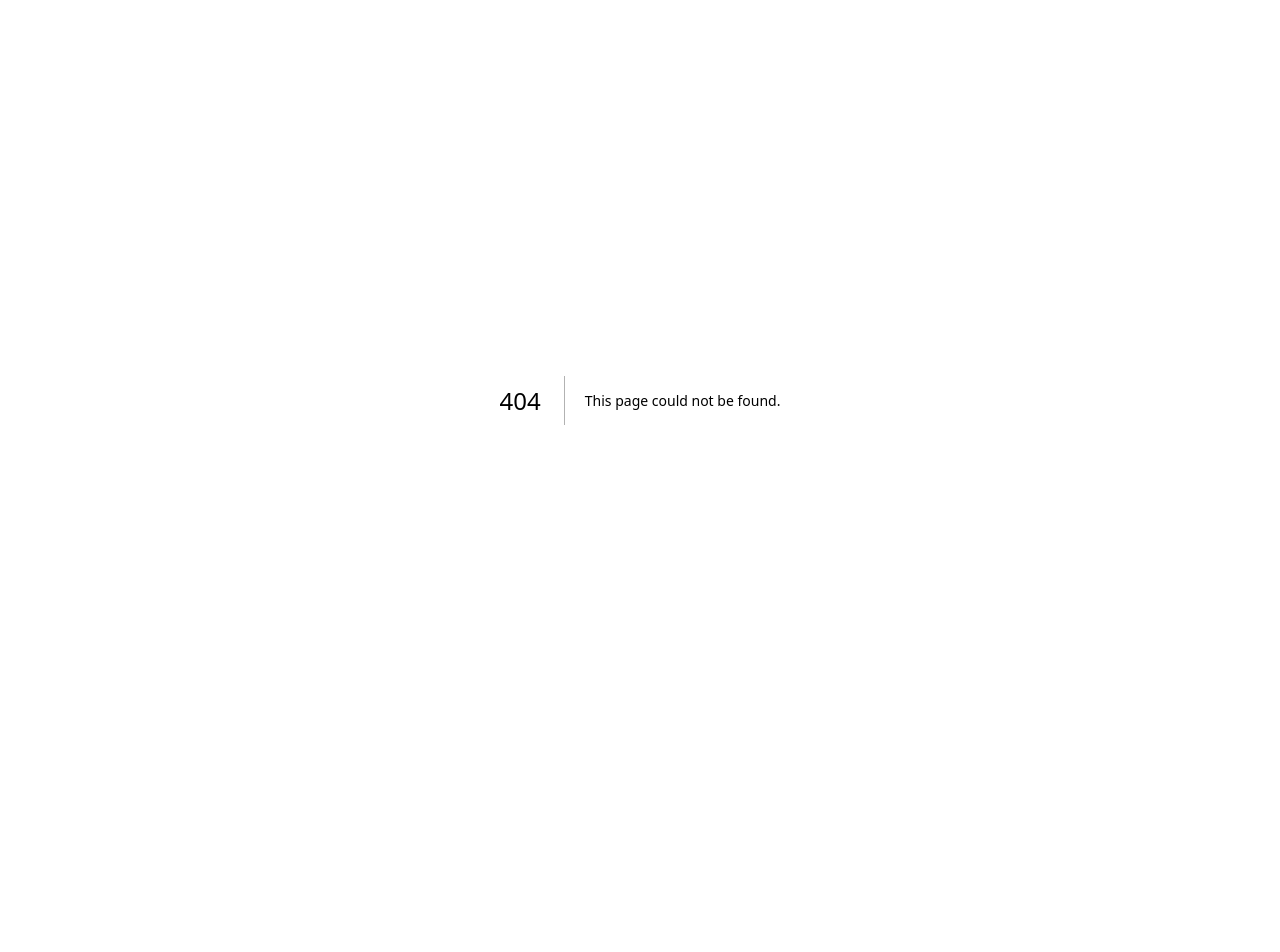
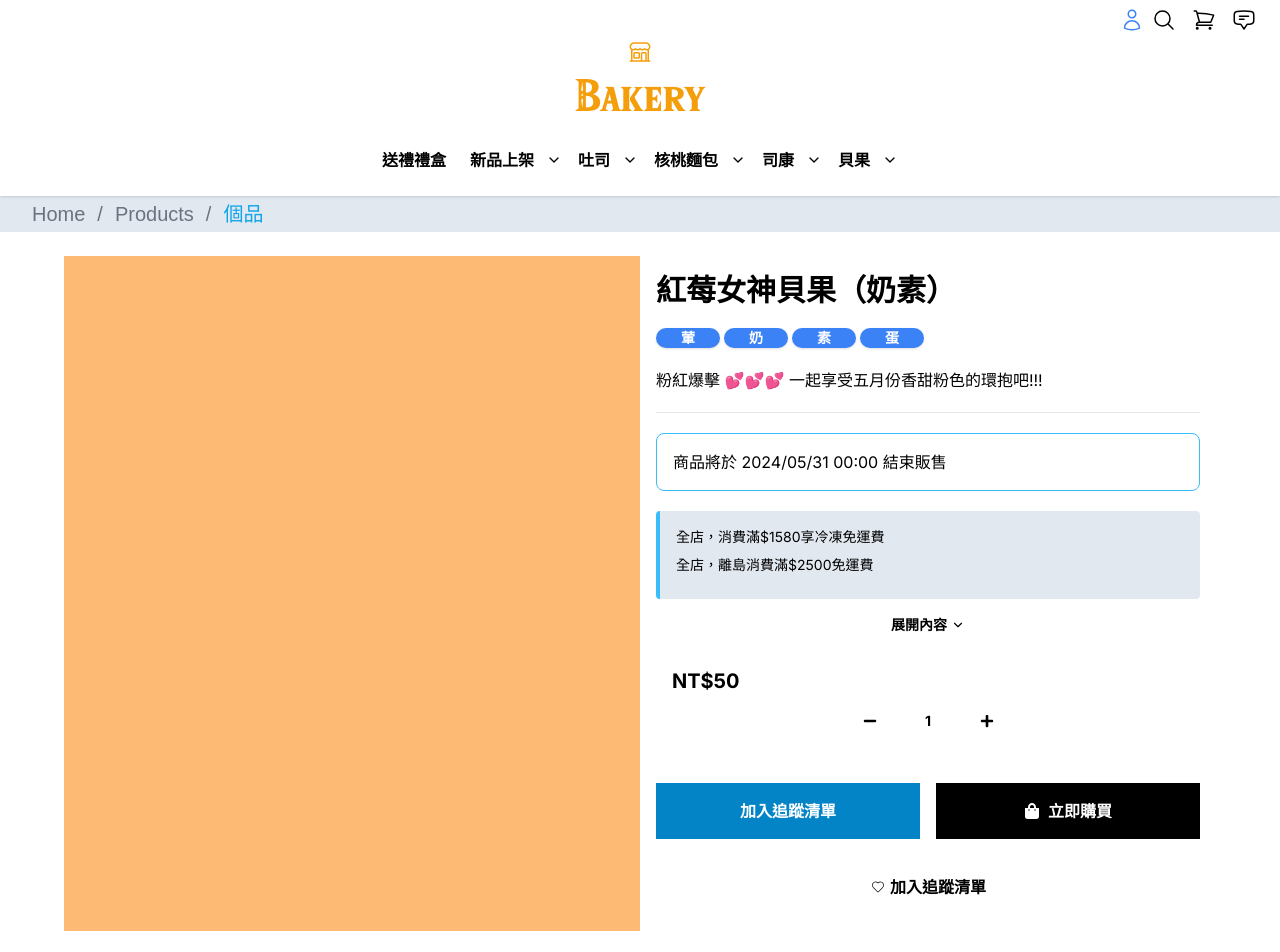
Before and after one commit to Yunlearning/bakey-demo, a Next.js app: page /products/product/1 in a window 1280 px wide. Before the commit this address had no page. Shown: the top 952 px of the page. Before the commit the page ends 800 px from the top, so only its background shows below. Built offline with nearby package versions, Linux system fonts and the light colour scheme; a web font is replaced by a local one.

Commit message:
add product page

```diff
--- a/app/products/layout.tsx
+++ b/app/products/layout.tsx
@@ -6,20 +6,7 @@ export default function Layout({ children }: { children: React.ReactNode }) {
     return (
         <main className="flex min-h-screen flex-col">
             <TopNav />
-            <Breadcrumbs
-                breadcrumbs={[
-                    { label: "Home", href: "/", active: false },
-                    { label: "Products", href: "/products", active: true },
-                    // { label: "Edit Invoice", href: `/dashboard/invoices/${[id]}/edit`, active: true }
-                ]}
-            />
-            <div className="flex flex-col md:flex-row md:overflow-hidden">
-                <div className="w-full flex-none md:w-64">
-                    <SideNav />
-                    {/* side nav */}
-                </div>
-                <div className="flex-grow p-6 md:over-flow-y-auto md:p-2">{children}</div>
-            </div>
+            {children}
             <Footer />
         </main>
 
--- a/app/products/page.tsx
+++ b/app/products/page.tsx
@@ -1,8 +1,25 @@
 import ProductList from "@/app/ui/components/product/ProductList";
 import Breadcrumbs from "@/app/ui/breadcrumbs";
+import SideNav from "@/app/ui/sideNav";
+
 
 export default function Page() {
     return (
-        <ProductList />
+        <>
+            <Breadcrumbs
+                breadcrumbs={[
+                    { label: "Home", href: "/", active: false },
+                    { label: "Products", href: "/products", active: true },
+                    // { label: "Edit Invoice", href: `/dashboard/invoices/${[id]}/edit`, active: true }
+                ]}
+            />
+            <div className="flex flex-col md:flex-row md:overflow-hidden">
+                <div className="w-full flex-none md:w-64">
+                    <SideNav />
+                    {/* side nav */}
+                </div>
+                <div className="flex-grow p-6 md:over-flow-y-auto md:p-2"><ProductList /></div>
+            </div>
+        </>
     )
 }
--- /dev/null
+++ b/app/products/product/[id]/page.tsx
@@ -0,0 +1,151 @@
+"use client";
+import { motion } from "framer-motion";
+import React, { useState } from "react";
+import {
+    FiChevronDown,
+} from "react-icons/fi";
+import { FaPlus, FaMinus, FaShoppingBag } from "react-icons/fa";
+import { CiHeart } from "react-icons/ci";
+import Breadcrumbs from "@/app/ui/breadcrumbs";
+import { NumberInput } from "@/app/ui/components/inputs/inputComponents";
+
+const ulVariants = {
+    open: {
+        opacity: 1,
+        height: "auto"
+    },
+    close: {
+        opacity: 0,
+        height: 0
+    }
+}
+const arrowVariants = {
+    open: { rotate: 180 },
+    closed: { rotate: 0 }
+}
+
+export default function Page({ params }: { params: { id: string } }) {
+    const id = params.id;
+    const [expanded, setExpanded] = useState(false);
+    const [count, setCount] = useState(1);
+    const handleExpand = () => {
+        setExpanded(!expanded);
+    }
+    const handleCount = (e: React.MouseEvent<HTMLLIElement>, action: string) => {
+        e.preventDefault();
+        if (action === "add") {
+            count + 1 > 99 ? setCount(99) : setCount(count + 1);
+        } else {
+            count - 1 < 1 ? setCount(1) : setCount(count - 1);
+
+        }
+    }
+    return (
+
+        <div>
+            <Breadcrumbs
+                breadcrumbs={[
+                    { label: "Home", href: "/", active: false },
+                    { label: "Products", href: "/products", active: false },
+                    { label: "個品", href: `/products/product/${[id]}`, active: true }
+                ]}
+            />
+            {/* <h1>Product Info {id}</h1> */}
+            <div className="flex flex-row px-16">
+                <div className="flex-initial w-full p-4 md:w-1/2 bg-orange-300"></div>
+                <div className="flex flex-col gap-5 flex-initial w-full p-4 md:w-1/2 ">
+                    <p className="text-3xl font-bold">紅莓女神貝果（奶素）</p>
+                    <div className="w-full flex flex-row gap-1">
+                        <div className="rounded-xl w-16 text-center text-sm font-bold shadow text-white bg-blue-500">葷</div>
+                        <div className="rounded-xl w-16 text-center text-sm font-bold shadow text-white bg-blue-500">奶</div>
+                        <div className="rounded-xl w-16 text-center text-sm font-bold shadow text-white bg-blue-500">素</div>
+                        <div className="rounded-xl w-16 text-center text-sm font-bold shadow text-white bg-blue-500">蛋</div>
+                    </div>
+                    <p className="text-base">粉紅爆擊 💕💕💕 一起享受五月份香甜粉色的環抱吧!!!</p>
+                    <hr className="" />
+                    <div className="border-sky-400 border p-4 rounded-lg">
+                        商品將於 2024/05/31 00:00 結束販售
+                    </div>
+                    <motion.div
+                        className=" text-sm"
+                        initial={false}
+                        animate={expanded ? "open" : "closed"}
+                    >
+                        <motion.ul
+                            className="border-l-4 border-sky-400 p-4 bg-slate-200 rounded flex flex-col gap-2"
+
+                        >
+                            <li>全店，消費滿$1580享冷凍免運費</li>
+                            <li>全店，離島消費滿$2500免運費</li>
+                            <motion.li
+                                className="flex flex-col gap-2"
+                                variants={ulVariants}
+                                // style={{ originY: "top" }}
+                                initial={ulVariants.close}
+                                layout
+                            >
+                                <div>全店，限時活動⏱常溫配送滿$998 免運費</div>
+                                <div>其他優惠...</div>
+                            </motion.li>
+                        </motion.ul>
+                        <div className="flex justify-center font-bold"
+                            onClick={handleExpand}
+                        >
+                            <div
+                                className="cursor-pointer flex justify-center items-center gap-1 py-4"
+
+                            >
+                                <span>展開內容</span>
+                                <motion.span
+                                    variants={arrowVariants}
+                                    transition={{ duration: 0.2 }}
+                                    style={{ originY: 0.55 }}
+
+                                ><FiChevronDown /></motion.span>
+                            </div>
+
+                        </div>
+                        <div className="p-4">
+                            <p id="price" className="font-bold text-xl">NT$50</p>
+                            <ul className="py-4 flex flex-row justify-center items-center gap-8">
+                                <li className="cursor-pointer "
+                                    onClick={(e) => handleCount(e, "minus")}
+                                ><FaMinus /></li>
+                                <li>
+                                    <NumberInput
+                                        className="text-center font-bold"
+                                        value={count}
+                                        min={1}
+                                        max={9}
+                                        set={setCount} />
+                                </li>
+                                <li className="cursor-pointer "
+                                    onClick={(e) => handleCount(e, "add")}
+                                ><FaPlus /></li>
+                            </ul>
+                        </div>
+                    </motion.div>
+                    <div className="flex space-x-4 justify-center font-bold text-white">
+                        <motion.button
+                            className="p-4 w-1/2 bg-sky-600"
+                            whileTap={{ scale: 0.97 }}
+                        >加入追蹤清單</motion.button>
+                        <motion.button
+                            className="p-4 w-1/2 bg-black flex justify-center items-center"
+                            whileTap={{ scale: 0.97 }}
+                        >
+                            <span className="pr-2"><FaShoppingBag /></span>
+                            立即購買
+                        </motion.button>
+                    </div>
+                    <div className="flex justify-center font-bold">
+                        <button className="p-4 bg-white-300 flex justify-center items-center hover:text-sky-400">
+                            <span className="pr-1"><CiHeart /></span>
+                            加入追蹤清單
+                        </button>
+                    </div>
+                </div>
+            </div>
+        </div>
+    )
+}
--- /dev/null
+++ b/app/ui/components/inputs/inputComponents.tsx
@@ -0,0 +1,30 @@
+
+import "./style.css"
+
+interface NumberInputProps {
+    className?: string;
+    value: number;
+    set: (value: number) => void;
+    min?: number;
+    max?: number;
+    step?: number;
+}
+
+export const NumberInput: React.FC<NumberInputProps> = ({ className, value, set, min = 1, max = 99, step = 1 }) => {
+    return (
+        <input
+            className={className}
+            type="number"
+            value={value}
+            onChange={(e) => {
+                const value = parseInt(e.target.value)
+                if (value >= min && value <= max) {
+                    set(value)
+                }
+            }}
+            min={min}
+            max={max}
+            step={step}
+        />
+    )
+}
--- /dev/null
+++ b/app/ui/components/inputs/style.css
@@ -0,0 +1,8 @@
+input[type="number"]::-webkit-inner-spin-button,
+input[type="number"]::-webkit-outer-spin-button {
+  -webkit-appearance: none;
+  margin: 0;
+}
+input[type="number"]:focus-visible {
+    outline: none;
+}
--- a/app/ui/components/product/ProductCard.tsx
+++ b/app/ui/components/product/ProductCard.tsx
@@ -1,5 +1,6 @@
 
 "use client";
+import Link from 'next/link';
 import React from 'react';
 import { motion, useReducedMotion } from "framer-motion";
 import Image from "next/image"
@@ -60,7 +61,7 @@ export default function ProductCard({ img }: ProductCardProps) {
             <div
 
             >
-                <div className="relative" >
+                <Link href="/products/product/1" className="relative" >
                     <Image src={img.image_cover} alt={img.title}
                         sizes="100vw"
                         style={{
@@ -75,7 +76,7 @@ export default function ProductCard({ img }: ProductCardProps) {
                         animate={{ x: animate.x, y: animate.y, rotate: animate.rotate }}
                         transition={{ type: "spring" }}
                     /> */}
-                </div>
+                </Link>
                 <motion.button
                     className="w-full p-4 bg-orange-600 text-white text-center shadow-md"
                     variants={btnAnimate}
```
